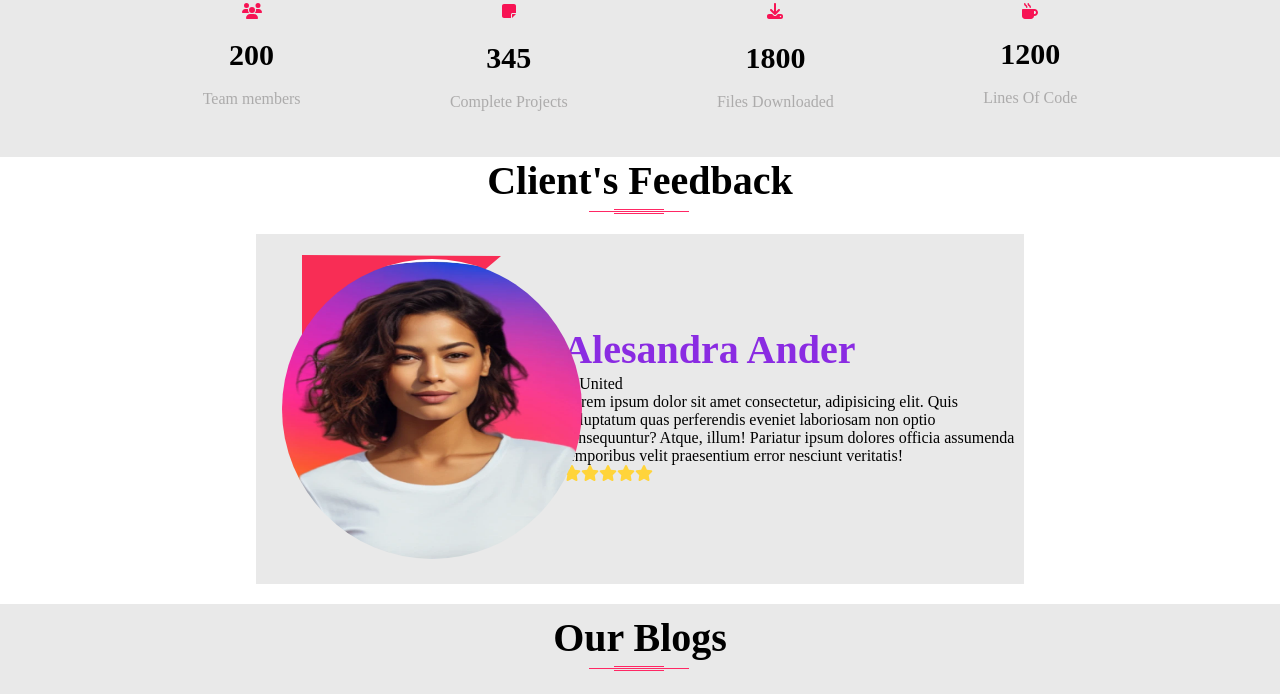
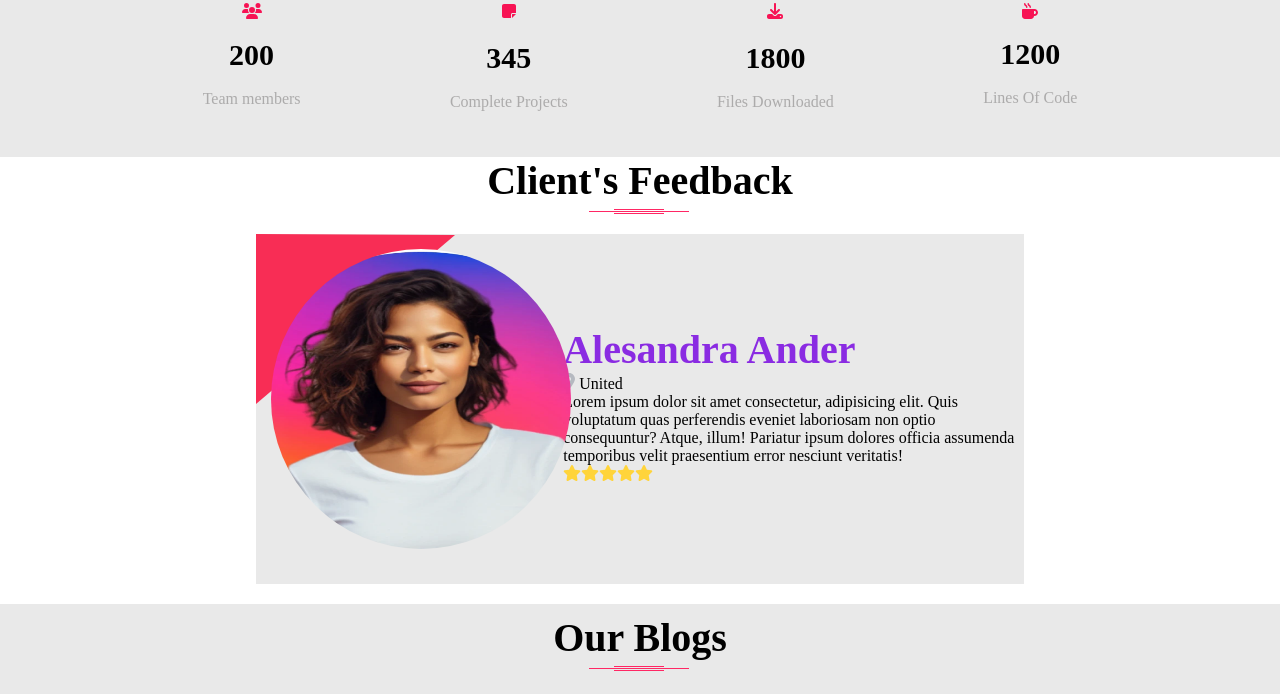
Before and after one commit to ShahdNabeel/GDSC_task5, a plain HTML site: page index.html in a window 1280 px wide. Shown: the part 2285-2979 px from the top of the page. Drawn offline with Linux system fonts and the light colour scheme.

Commit message:
Update style.css

```diff
--- a/style.css
+++ b/style.css
@@ -302,7 +302,7 @@ h1 {
 .feed {
     text-align: center;
 }
-.feed::before{
+.ident::before{
     content: "";
     display: block;
     width: 0px;
@@ -313,10 +313,9 @@ h1 {
     position: absolute;
     top: 0px;
     left: 0px;
-    margin-top: 2540px;
-    margin-left: 302px;
 }
 .ident {
+    position: relative;
     height: 350px;
     margin: 20px;
     margin-left: 20%;
```
